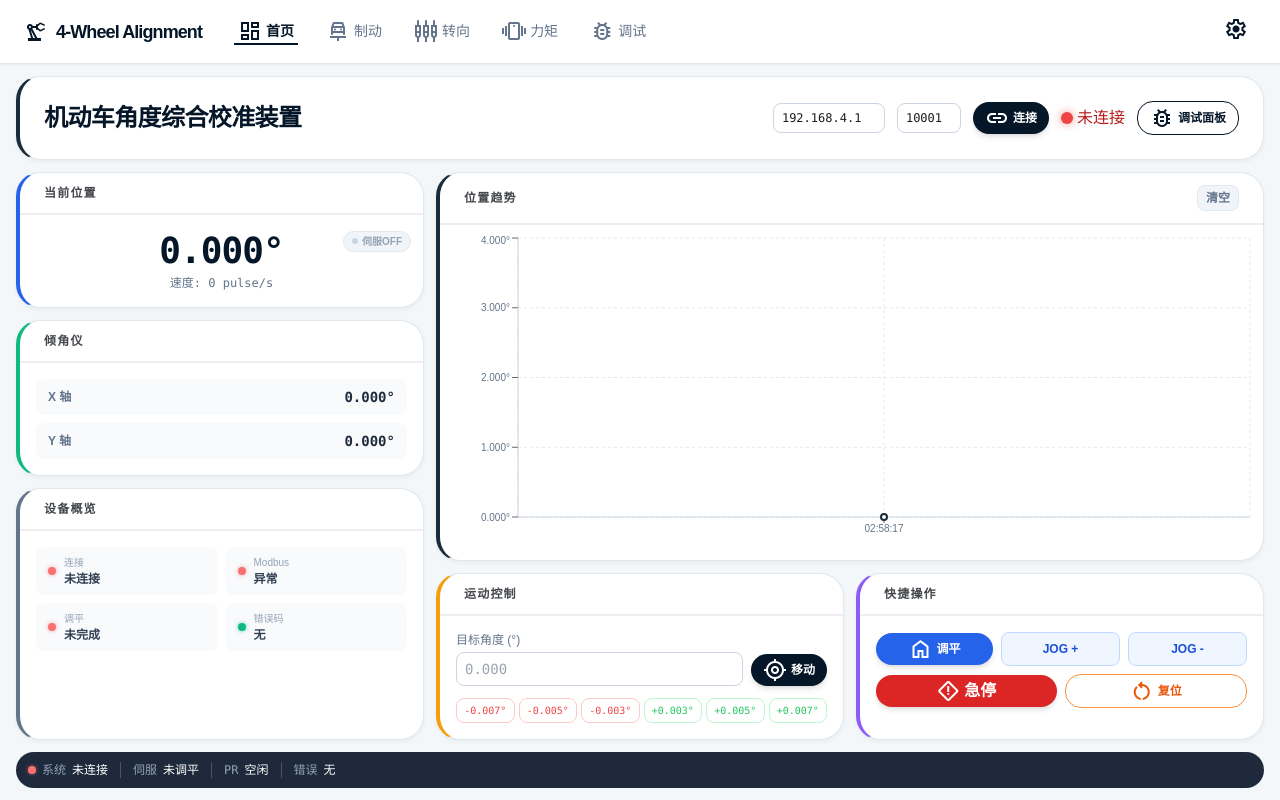
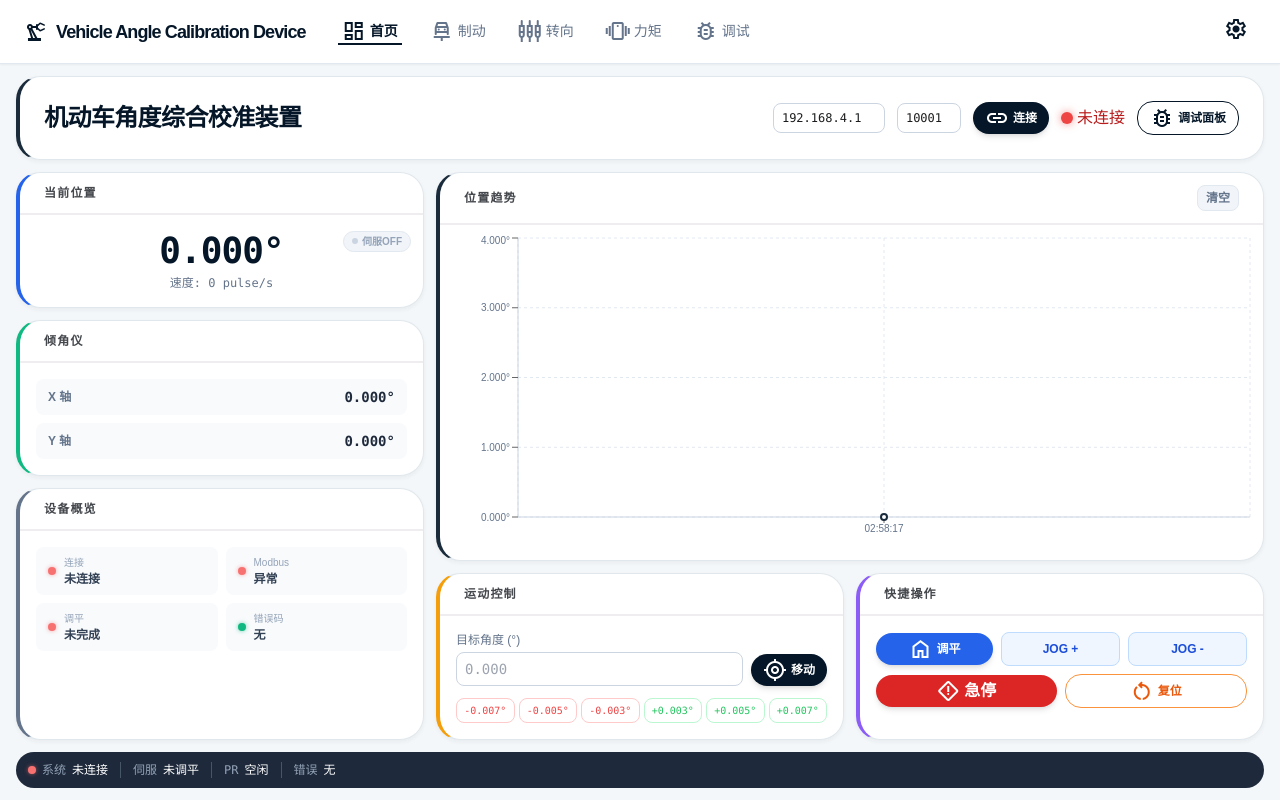
Before and after one commit to ggtiger/SSTS, a Next.js app: page / in a window 1280 px wide. Built offline with nearby package versions, Linux system fonts and the light colour scheme; a web font is replaced by a local one.

Commit message:
server: v0.2.4 热更新

```diff
--- a/components/ui/TopAppBar.tsx
+++ b/components/ui/TopAppBar.tsx
@@ -65,7 +65,7 @@ export default function TopAppBar() {
       <div className="flex items-center gap-8">
         <span className="text-lg font-black text-primary tracking-tighter flex items-center">
           <span className="material-symbols-outlined text-2xl mr-2">precision_manufacturing</span>
-          4-Wheel Alignment
+          Vehicle Angle Calibration Device
         </span>
         <nav className="hidden md:flex items-center gap-6 h-16">
           {navItems.map((item) => {
```
Also changed, not shown: 1 other file (tests, documents, lock files or other folders).
